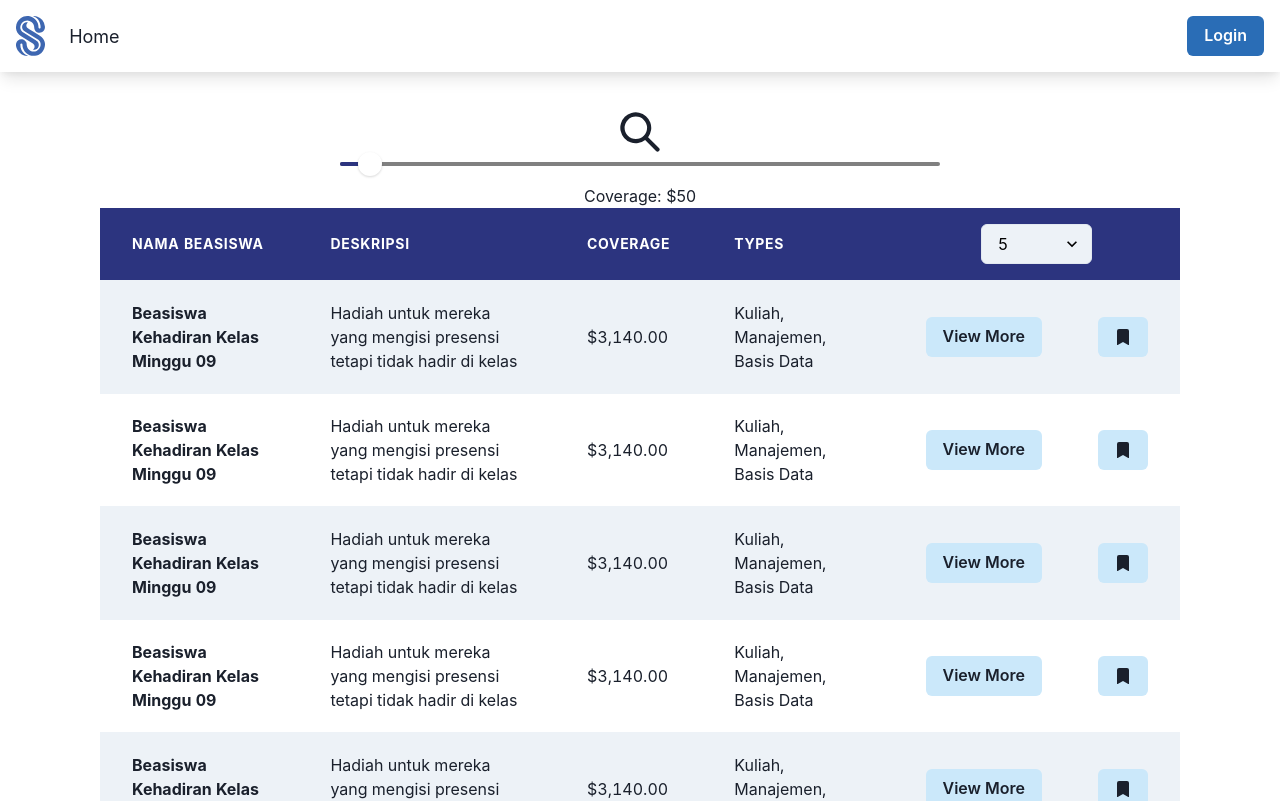
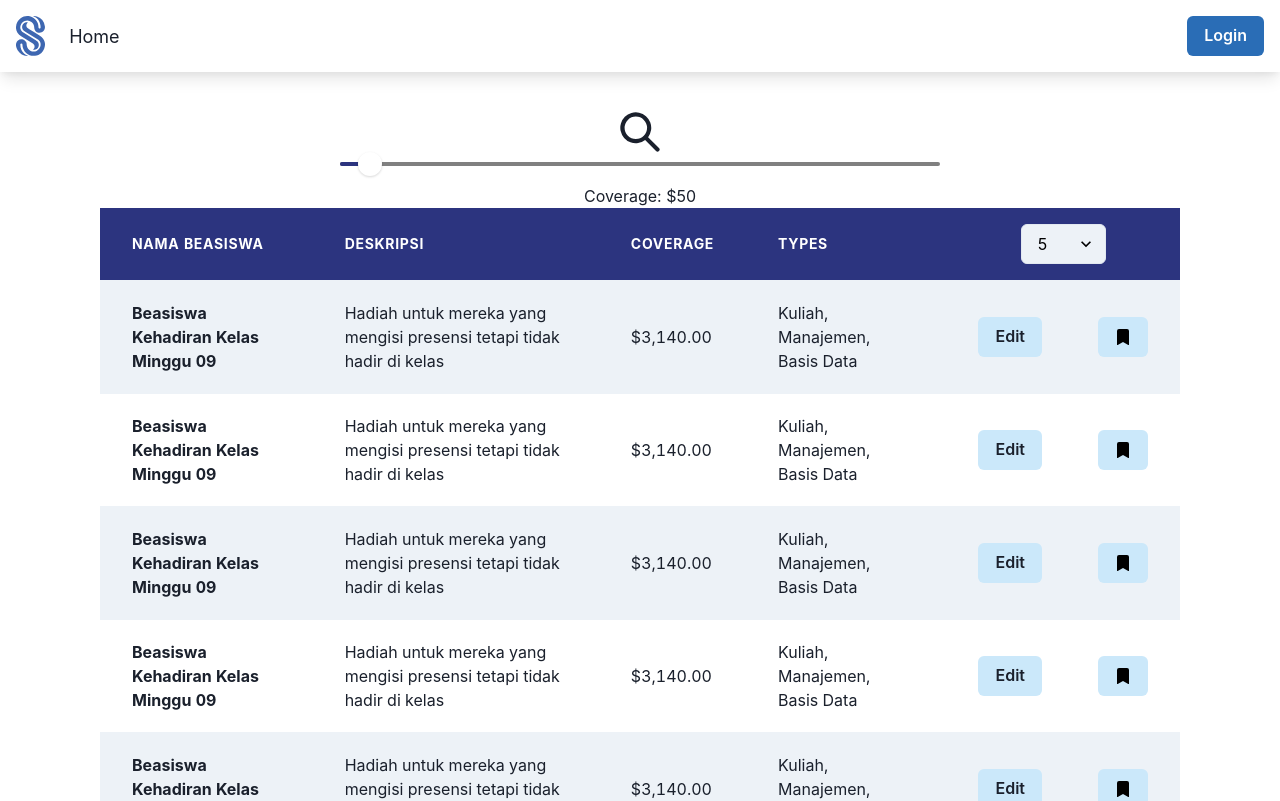
Before and after one commit to IceTeaXXD/Scholee-HiFi, a React (Vite) app: page /scholarships in a window 1280 px wide. Shown: the top 801 px of the page. Built offline with nearby package versions, Linux system fonts and the light colour scheme.

Commit message:
fix : seperate scholarship for user and admin

```diff
--- a/src/components/Scholarships/ScholarshipsList.tsx
+++ b/src/components/Scholarships/ScholarshipsList.tsx
@@ -14,6 +14,7 @@ import {
 } from '@chakra-ui/react'
 
 import { BsBookmarkFill } from 'react-icons/bs'
+import useAuth from '../../hooks/useAuth'
 
 export const ScholarshipTable: React.FC = () => {
   const scholarshipData = Array.from({ length: 7 }, (_, index) => index) // Create an array with 10 elements
@@ -57,6 +58,7 @@ export const ScholarshipTable: React.FC = () => {
 }
 
 const ScholarshipData: React.FC = () => {
+  const { auth } = useAuth()
   return (
     <Tr>
       <Td>
@@ -70,10 +72,10 @@ const ScholarshipData: React.FC = () => {
       <Td>
         <Stack direction={'row'} spacing={4}>
           <Button mr={10} bg={'primary.100'}>
-            View More
+            {auth.role === 'admin' ? 'View More' : 'Edit'}
           </Button>
-          <Button bg={'primary.100'}>
-            <Icon as={BsBookmarkFill} />
+          <Button bg={auth.role === 'admin' ? 'red' : 'primary.100'} color={auth.role === 'admin' ? 'white' : 'black'}>
+            {auth.role === 'admin' ? 'Delete' : <Icon as={BsBookmarkFill} />}
           </Button>
         </Stack>
       </Td>
```
